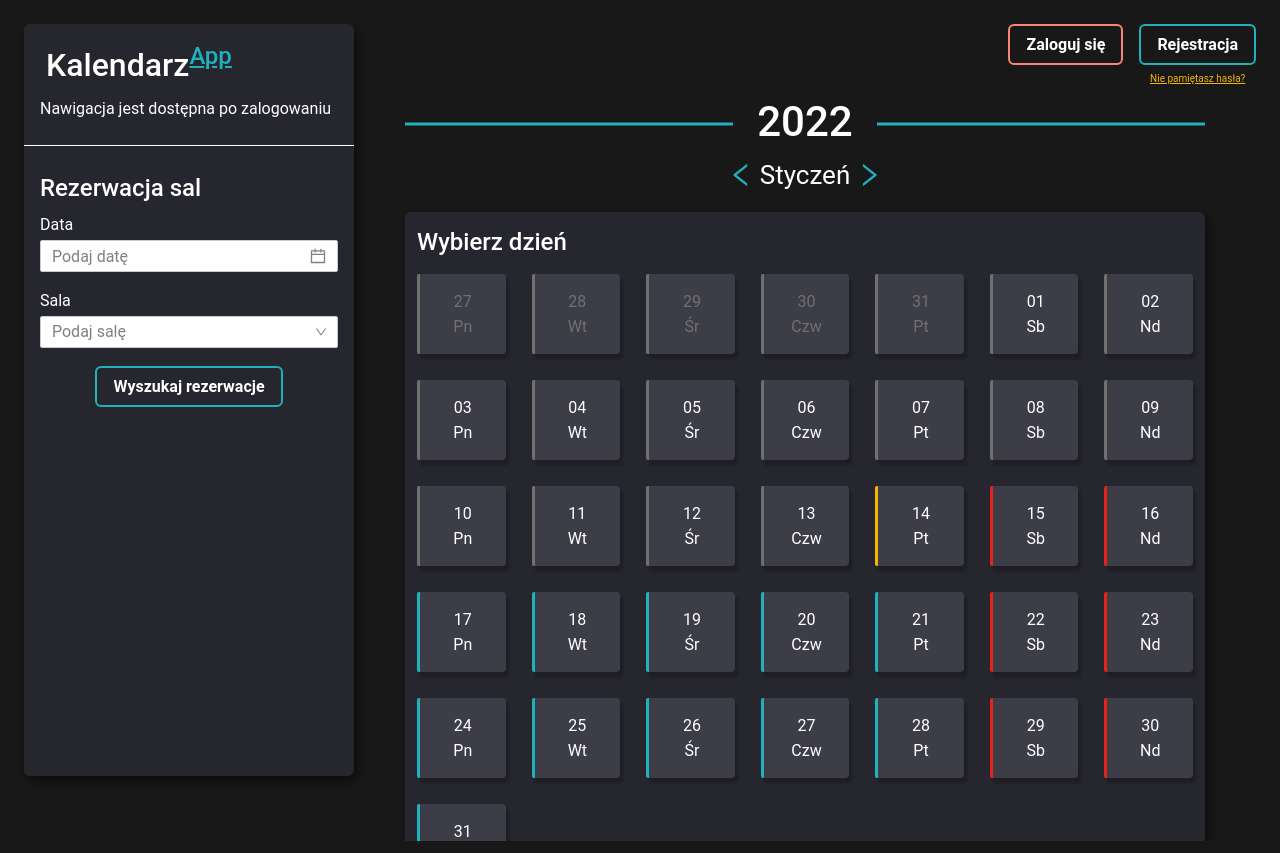
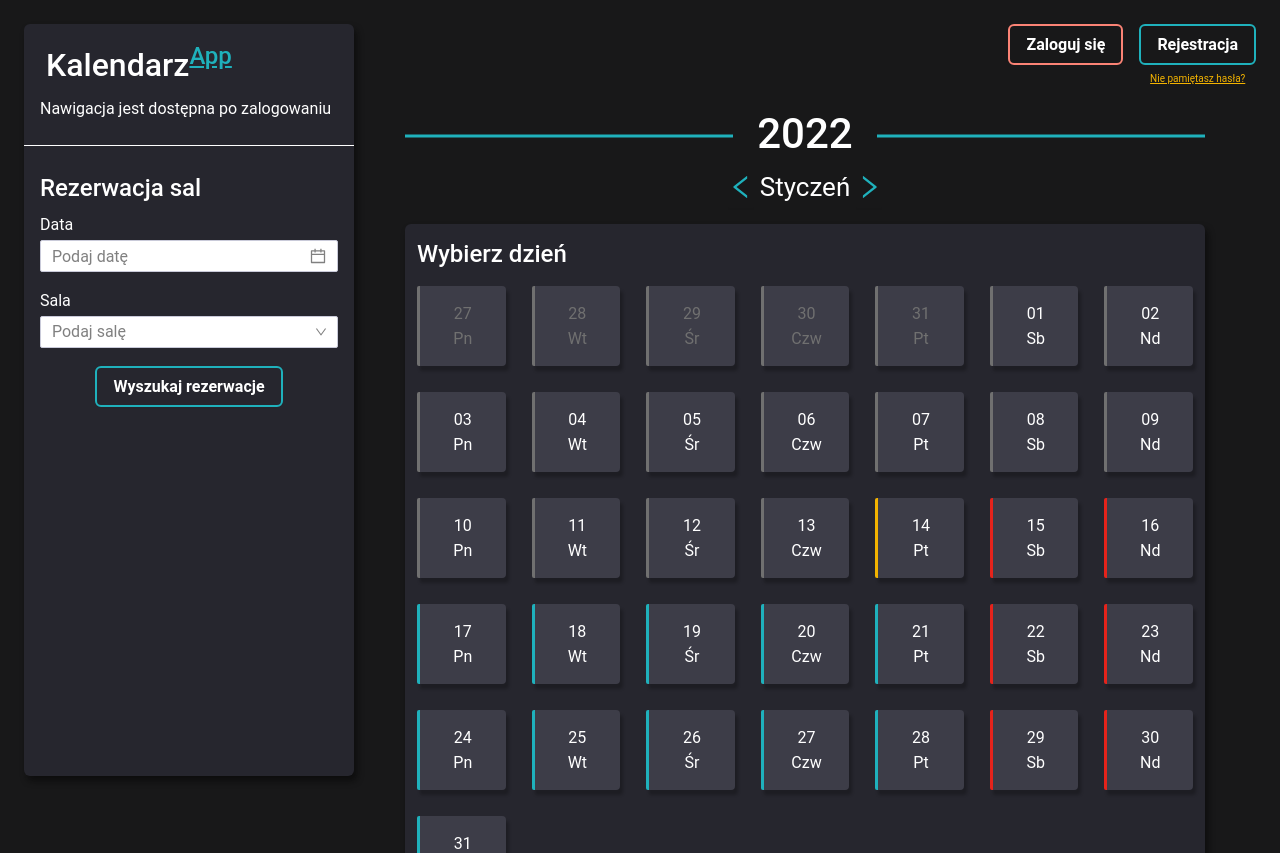
Before and after one commit to Terminatt/kalendarz-app, a React (Create React App) app in the folder front/: page / in a window 1280 px wide. Built offline with nearby package versions, Linux system fonts and the light colour scheme; no server answers.

Commit message:
fix(front): adjust padding of user space

```diff
--- a/front/src/App.less
+++ b/front/src/App.less
@@ -68,6 +68,7 @@ body {
       display: flex;
       width: 100%;
       justify-content: flex-end;
+      padding-bottom: @padding-small;
     }
 
     &-routes {
```
